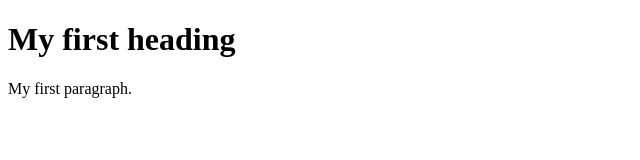
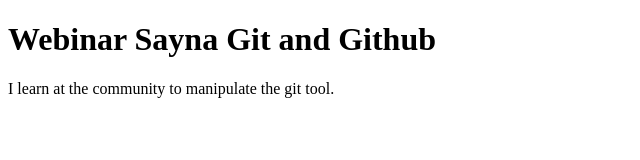
Before and after one commit to KimmerlingRazafindrina/webinairekim, a plain HTML site: page index.html in a window 1280 px wide. Shown: the whole page, without its empty margins (0-640 px from the left). Drawn offline with Linux system fonts and the light colour scheme.

Commit message:
IMPROVE: improving index.html

```diff
--- a/index.html
+++ b/index.html
@@ -7,7 +7,7 @@
     <title>Document</title>
 </head>
 <body>
-    <h1>My first heading</h1>
-    <p>My first paragraph.</p>
+    <h1>Webinar Sayna Git and Github</h1>
+    <p>I learn at the community to manipulate the git tool.</p>
 </body>
 </html>
```
Also changed, not shown: sensible.html (added), 1 other file.
